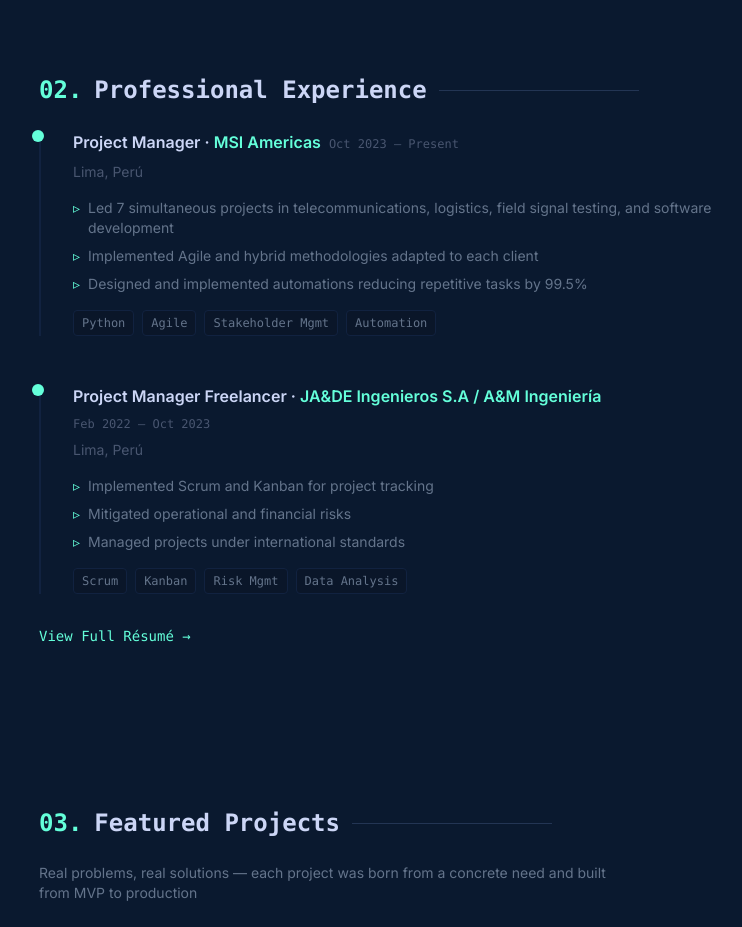
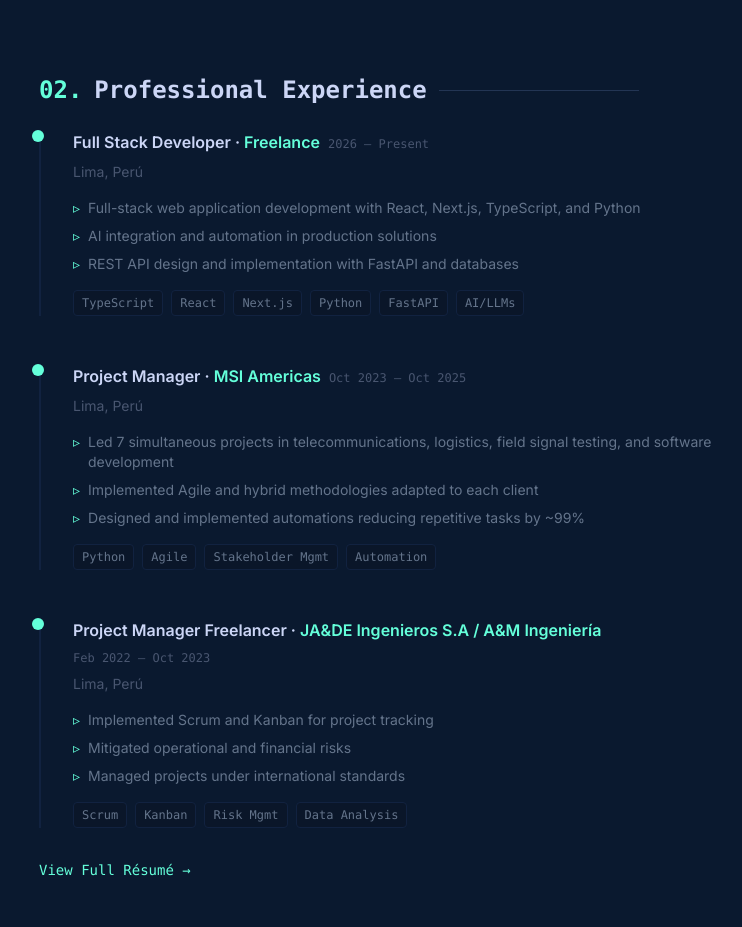
Before and after one commit to arndev10/arndev10.github.io, a Next.js app: page / in a window 1280 px wide. Shown: the part 1480-2407 px from the top of the page, without its empty margins (277-1019 px from the left). Built offline with nearby package versions, Linux system fonts and the light colour scheme.

Commit message:
feat: update MSI Americas to Oct 2025, add Full Stack Developer 2026

```diff
--- a/components/Experience.tsx
+++ b/components/Experience.tsx
@@ -5,9 +5,17 @@ import { translations } from '@/lib/translations'
 
 const experience = [
   {
+    titleKey: 'fsd',
+    company: 'Freelance',
+    period: '2026 – Present',
+    location: 'Lima, Perú',
+    achievementsKey: 'fullstack',
+    tech: ['TypeScript', 'React', 'Next.js', 'Python', 'FastAPI', 'AI/LLMs'],
+  },
+  {
     titleKey: 'pm',
     company: 'MSI Americas',
-    period: 'Oct 2023 – Present',
+    period: 'Oct 2023 – Oct 2025',
     location: 'Lima, Perú',
     achievementsKey: 'msi',
     tech: ['Python', 'Agile', 'Stakeholder Mgmt', 'Automation'],
@@ -27,22 +35,35 @@ export default function Experience() {
   const t = translations[language].experience
 
   const titles: Record<string, string> = {
+    fsd: language === 'es' ? 'Full Stack Developer' : 'Full Stack Developer',
     pm: language === 'es' ? 'Project Manager' : 'Project Manager',
     pmFreelance: language === 'es' ? 'Project Manager Freelancer' : 'Project Manager Freelancer',
   }
 
   const achievements: Record<string, string[]> = {
+    fullstack:
+      language === 'es'
+        ? [
+            'Desarrollo de aplicaciones web full-stack con React, Next.js, TypeScript y Python',
+            'Integración de IA y automatización en soluciones de producción',
+            'Diseño e implementación de APIs REST con FastAPI y bases de datos',
+          ]
+        : [
+            'Full-stack web application development with React, Next.js, TypeScript, and Python',
+            'AI integration and automation in production solutions',
+            'REST API design and implementation with FastAPI and databases',
+          ],
     msi:
       language === 'es'
         ? [
             'Lideré 7 proyectos simultáneos en telecomunicaciones, logística, pruebas de señal y desarrollo de software',
             'Implementé metodologías ágiles e híbridas adaptadas a cada cliente',
-            'Diseñé e implementé automatizaciones reduciendo tareas repetitivas en 99.5%',
+            'Diseñé e implementé automatizaciones reduciendo tareas repetitivas en ~99%',
           ]
         : [
             'Led 7 simultaneous projects in telecommunications, logistics, field signal testing, and software development',
             'Implemented Agile and hybrid methodologies adapted to each client',
-            'Designed and implemented automations reducing repetitive tasks by 99.5%',
+            'Designed and implemented automations reducing repetitive tasks by ~99%',
           ],
     freelance:
       language === 'es'
```
